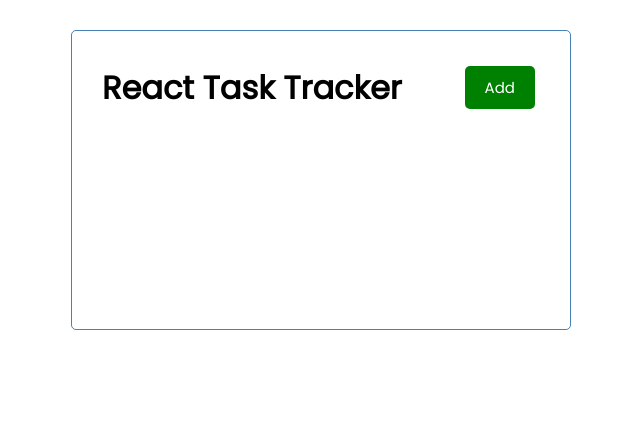
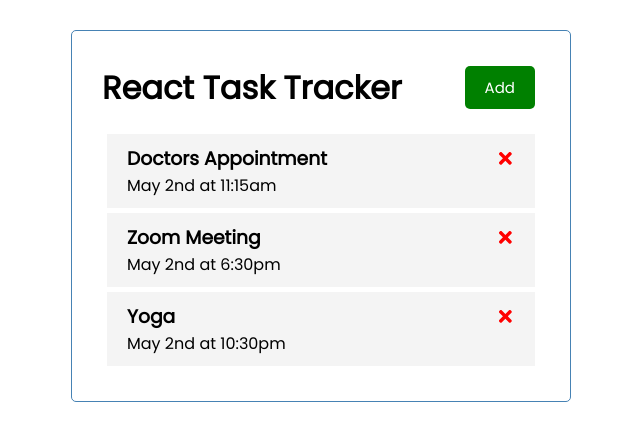
Before and after one commit to jasonjayoo/react-miniproject, a React (Create React App) app: page / in a window 1280 px wide. Shown: the top 440 px of the page, without its empty margins (319-959 px from the left). Built offline with nearby package versions, Linux system fonts and the light colour scheme.

Commit message:
added tasks.js task.js and delete functionality

```diff
--- a/package.json
+++ b/package.json
@@ -8,6 +8,7 @@
     "@testing-library/user-event": "^13.5.0",
     "react": "^18.0.0",
     "react-dom": "^18.0.0",
+    "react-icons": "^4.3.1",
     "react-scripts": "5.0.1",
     "web-vitals": "^2.1.4"
   },
--- a/src/App.js
+++ b/src/App.js
@@ -1,9 +1,38 @@
+import { useState } from "react";
 import Header from "./components/Header";
+import Tasks from "./components/Tasks";
 
-function App() {
+const App = () => {
+  const [tasks, setTasks] = useState([
+    {
+      id: 1,
+      text: "Doctors Appointment",
+      day: "May 2nd at 11:15am",
+      reminder: true,
+    },
+    {
+      id: 2,
+      text: "Zoom Meeting",
+      day: "May 2nd at 6:30pm",
+      reminder: true,
+    },
+    {
+      id: 3,
+      text: "Yoga",
+      day: "May 2nd at 10:30pm",
+      reminder: false,
+    },
+  ])
+
+  // Delete Task
+  const deleteTask = (id) => {
+    setTasks(tasks.filter((task) => task.id !== id))
+  }
+
   return (
     <div className='container'>
       <Header />
+      {tasks.length > 0 ? (<Tasks tasks={tasks} onDelete={deleteTask} />) : ('No Tasks Available')}
     </div>
 
   );
--- a/src/components/Button.js
+++ b/src/components/Button.js
@@ -1,9 +1,6 @@
 import PropTypes from "prop-types";
 
-const Button = ({ color, text }) => {
-  const onClick = () => {
-    console.log("click");
-  };
+const Button = ({ color, text, onClick }) => {
 
   return (
     <button
@@ -23,6 +20,7 @@
 Button.propTypes = {
   text: PropTypes.string,
   color: PropTypes.string,
+  onClick: PropTypes.func,
 };
 
 export default Button;
--- a/src/components/Header.js
+++ b/src/components/Header.js
@@ -2,10 +2,14 @@
 import Button from './Button';
 
 const Header = ({ title }) => {
+  const onClick = () => {
+    console.log('Click')
+  }
+
   return (
     <header className='header'>
         <h1>{title}</h1>
-        <Button color='green' text='Add' />
+        <Button color='green' text='Add' onClick={onClick} />
     </header>
   )
 }
--- /dev/null
+++ b/src/components/Task.js
@@ -0,0 +1,18 @@
+import { FaTimes } from "react-icons/fa";
+
+const Task = ({ task, onDelete }) => {
+  return (
+    <div className="task">
+      <h3>
+        {task.text}{" "}
+        <FaTimes
+          style={{ color: "red", cursor: "pointer" }}
+          onClick={() => onDelete(task.id)}
+        />
+      </h3>
+      <p>{task.day}</p>
+    </div>
+  );
+};
+
+export default Task;
--- /dev/null
+++ b/src/components/Tasks.js
@@ -0,0 +1,13 @@
+import Task from "./Task";
+
+const Tasks = ({ tasks, onDelete }) => {
+  return (
+    <>
+      {tasks.map((task) => (
+        <Task key={task.id} task={task} onDelete={onDelete} />
+      ))}
+    </>
+  );
+};
+
+export default Tasks;
```
Also changed, not shown: 1 other file (tests, documents, lock files or other folders).
